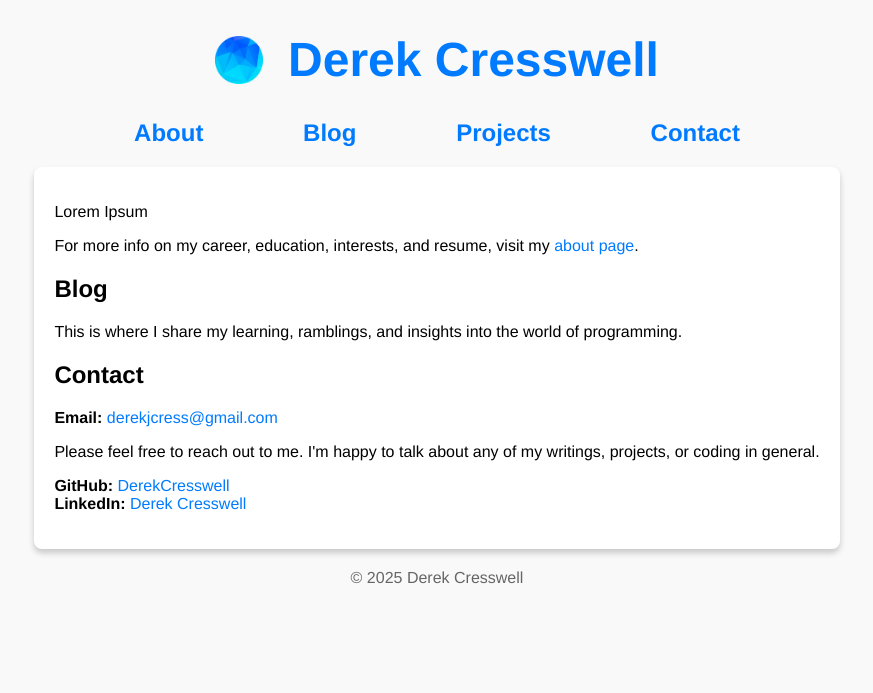
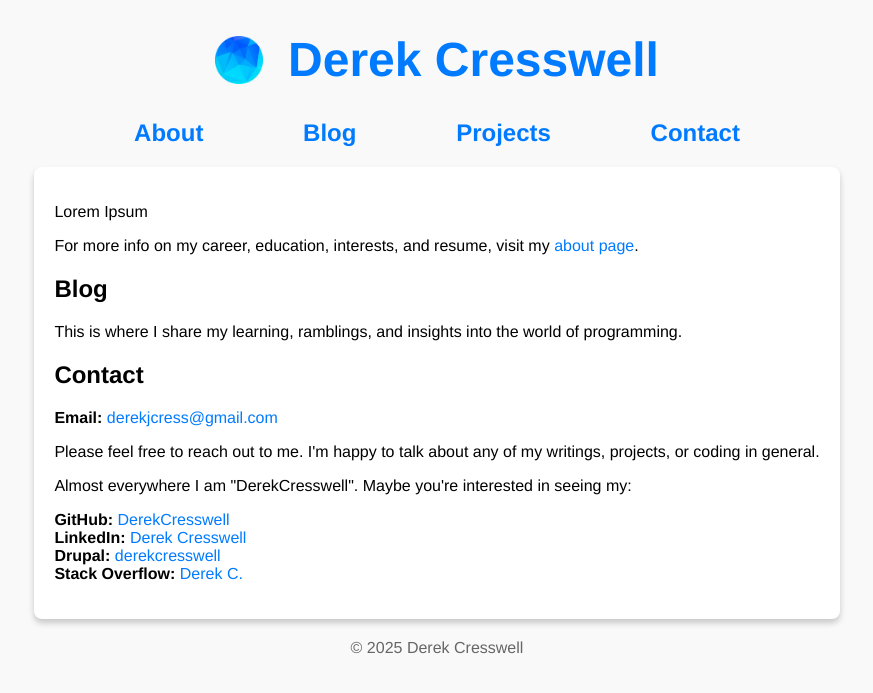
Before and after one commit to DerekCresswell/DerekCresswell.github.io, a Jekyll site: the page built from site/index.html, in a window 1280 px wide. Shown: the top 693 px of the page, without its empty margins (203-1076 px from the left). Built offline with Jekyll 4.4.1, drawn with Linux system fonts in a browser that asks for light colours.

Commit message:
Adds more accounts to contact card

```diff
--- a/site/_includes/contact_card.html
+++ b/site/_includes/contact_card.html
@@ -1,9 +1,12 @@
-<ul style="list-style:none; padding:0;">
+<ul class="no-decoration contact-list">
     <li>
         <strong>Email:</strong>
         <a href="mailto:derekjcress@gmail.com">derekjcress@gmail.com</a>
         <p>Please feel free to reach out to me. I'm happy to talk about any of my writings, projects, or coding in general.</p>
     </li>
+</ul>
+<p>Almost everywhere I am "DerekCresswell". Maybe you're interested in seeing my:</p>
+<ul class="no-decoration contact-list">
     <li>
         <strong>GitHub:</strong>
         <a href="https://github.com/DerekCresswell">DerekCresswell</a>
@@ -12,4 +15,12 @@
         <strong>LinkedIn:</strong>
         <a href="https://www.linkedin.com/in/derekcresswell">Derek Cresswell</a>
     </li>
+    <li>
+        <strong>Drupal:</strong>
+        <a href="https://www.drupal.org/u/derekcresswell">derekcresswell</a>
+    </li>
+    <li>
+        <strong>Stack Overflow:</strong>
+        <a href="https://stackoverflow.com/users/10553472/derek-c">Derek C.</a>
+    </li>
 </ul>
--- a/site/assets/css/style.css
+++ b/site/assets/css/style.css
@@ -96,3 +96,7 @@ a:hover {
     display: block;
     margin-right:25px;
 }
+
+.contact-list {
+    padding: 0;
+}
```
